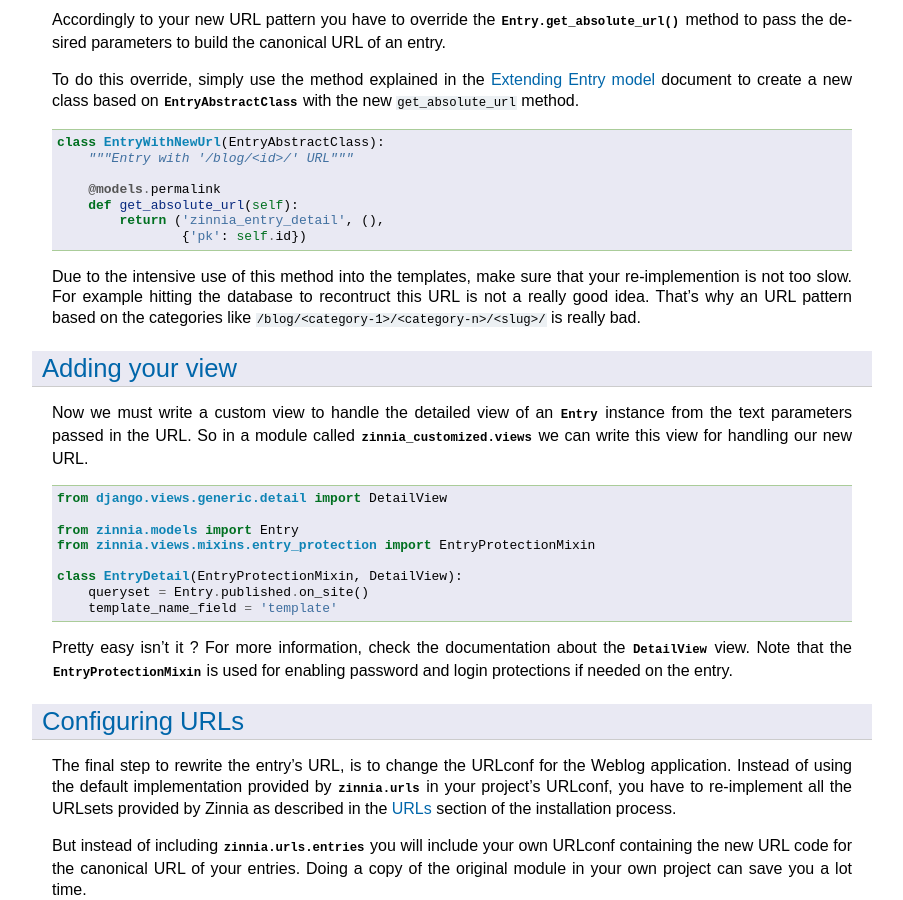
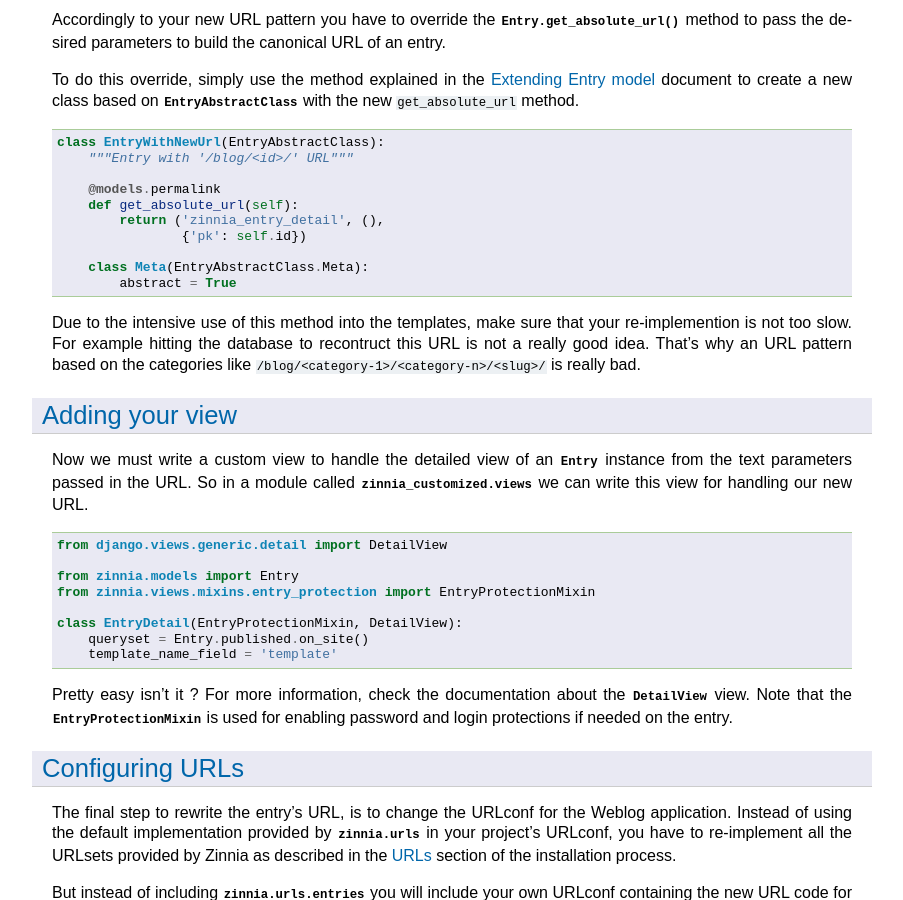
Before and after one commit to Fantomas42/django-blog-zinnia, a Sphinx documentation site: the page built from docs/how-to/rewriting_entry_url.rst, in a window 1280 px wide and 900 px high, scrolled down 1282 px. Shown: the whole window, without its empty margins (178-1081 px from the left). Built offline with Sphinx 7.4.7, drawn with Linux system fonts in a browser that asks for light colours.

Commit message:
completing the example in rewriting entry url documentation, should close #146

```diff
--- a/docs/how-to/rewriting_entry_url.rst
+++ b/docs/how-to/rewriting_entry_url.rst
@@ -100,6 +100,9 @@ To do this override, simply use the method explained in the
           return ('zinnia_entry_detail', (),
                   {'pk': self.id})
 
+      class Meta(EntryAbstractClass.Meta):
+          abstract = True
+
 Due to the intensive use of this method into the templates, make sure that
 your re-implemention is not too slow. For example hitting the database to
 recontruct this URL is not a really good idea. That's why an URL pattern
```
